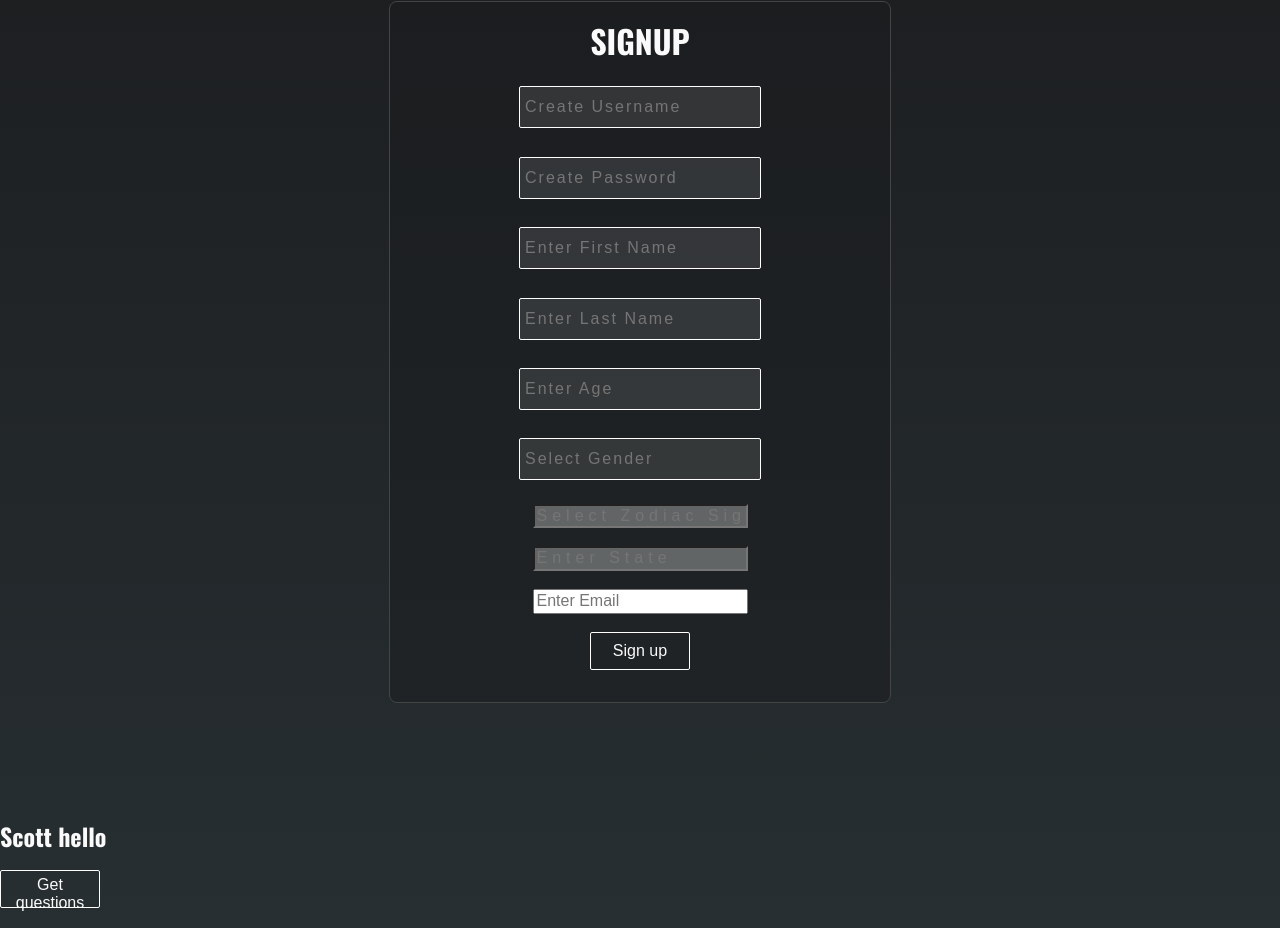
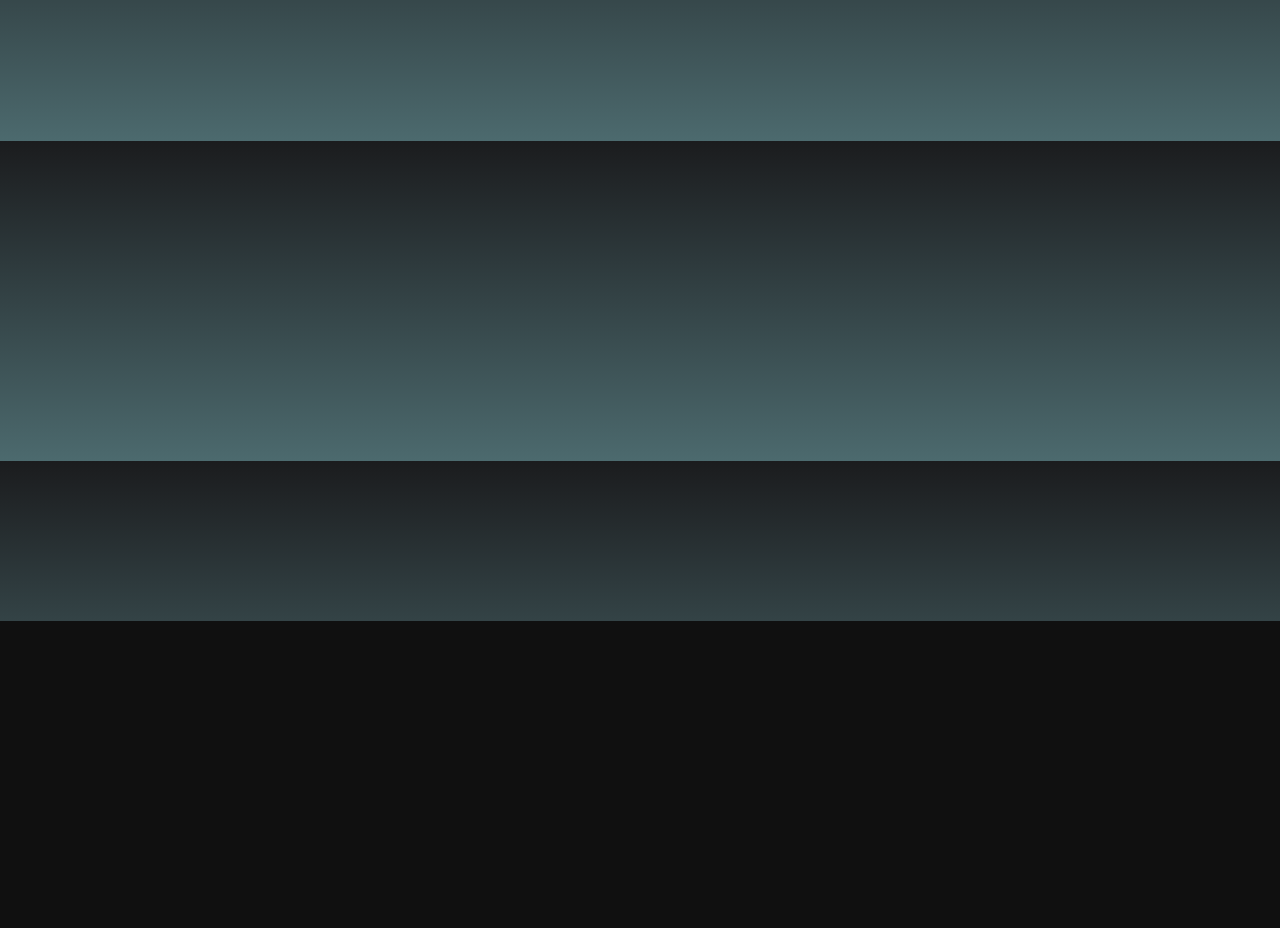
Before and after one commit to Zaidwerd/RobotRivalry, a React app: page /signup in a window 1280 px wide. Shown: the part 179-1107 px from the top of the page. After the commit the page ends 800 px from the top, so only its background shows below. Built offline with nearby package versions, Linux system fonts and the light colour scheme; the HTML template or start-up script is replaced by a standard one.

Commit message:
post in /signup

```diff
--- a/src/components/App/App.jsx
+++ b/src/components/App/App.jsx
@@ -22,15 +22,15 @@ class App extends Component {
     super();
 
     this.state = {
-      userFormUsername: '',
-      userFormPassword: '',
-      userFormFirstName: '',
-      userFormLastName: '',
-      userFormAge: '',
-      userFormGender: '',
-      userFormZodiac: '',
-      userFormState: '',
-      userFormEmail: '',
+      // userFormUsername: '',
+      // userFormPassword: '',
+      // userFormFirstName: '',
+      // userFormLastName: '',
+      // userFormAge: '',
+      // userFormGender: '',
+      // userFormZodiac: '',
+      // userFormState: '',
+      // userFormEmail: '',
       questions: [],
       categories:[],
       difficulty:[],
@@ -68,91 +68,93 @@ class App extends Component {
   //   });
   // }
 
-  updateFormUsername(e) {
-    this.setState({
-      userFormUsername: e.target.value,
-    });
-  }
+  // Scott's Sign Up
 
-  updateFormPassword(e) {
-    this.setState({
-      userFormPassword: e.target.value,
-    });
-  }
+  // updateFormUsername(e) {
+  //   this.setState({
+  //     userFormUsername: e.target.value,
+  //   });
+  // }
 
-  updateFormFirstName(e) {
-    this.setState({
-      userFormFirstName: e.target.value,
-    });
-  }
+  // updateFormPassword(e) {
+  //   this.setState({
+  //     userFormPassword: e.target.value,
+  //   });
+  // }
 
-  updateFormLastName(e) {
-    this.setState({
-      userFormLastName: e.target.value,
-    });
-  }
+  // updateFormFirstName(e) {
+  //   this.setState({
+  //     userFormFirstName: e.target.value,
+  //   });
+  // }
 
-  updateFormAge(e) {
-    this.setState({
-      userFormAge: e.target.value,
-    });
-  }
+  // updateFormLastName(e) {
+  //   this.setState({
+  //     userFormLastName: e.target.value,
+  //   });
+  // }
 
-  updateFormGender(e) {
-    this.setState({
-      userFormGender: e.target.value,
-    });
-  }
+  // updateFormAge(e) {
+  //   this.setState({
+  //     userFormAge: e.target.value,
+  //   });
+  // }
 
-  updateFormZodiac(e) {
-    this.setState({
-      userFormZodiac: e.target.value,
-    });
-  }
+  // updateFormGender(e) {
+  //   this.setState({
+  //     userFormGender: e.target.value,
+  //   });
+  // }
 
-  updateFormState(e) {
-    this.setState({
-      userFormState: e.target.value,
-    });
-  }
+  // updateFormZodiac(e) {
+  //   this.setState({
+  //     userFormZodiac: e.target.value,
+  //   });
+  // }
 
-  updateFormEmail(e) {
-    this.setState({
-      userFormEmail: e.target.value,
-    });
-  }
+  // updateFormState(e) {
+  //   this.setState({
+  //     userFormState: e.target.value,
+  //   });
+  // }
 
-  handleFormSubmit() {
-    fetch('/users', {
-      headers: {
-        'Content-type': 'application/json; charset=UTF-8',
-      },
-      method: 'POST',
-      body: JSON.stringify({
-        username: this.state.userFormUsername,
-        password: this.state.userFormPassword,
-        first_name: this.state.userFormFirstName,
-        last_name: this.state.userFormLastName,
-        age: this.state.userFormAge,
-        gender: this.state.userFormGender,
-        zodiac: this.state.userFormZodiac,
-        state: this.state.userFormState,
-        email: this.state.userFormEmail,
-      })
-    })
-    .then(this.setState({
-      userFormUsername: '',
-      userFormPassword: '',
-      userFormFirstName: '',
-      userFormLastName: '',
-      userFormAge: '',
-      userFormGender: '',
-      userFormZodiac: '',
-      userFormState: '',
-      userFormEmail: '',
-    }))
-    .catch(err => console.log(err));
-  }
+  // updateFormEmail(e) {
+  //   this.setState({
+  //     userFormEmail: e.target.value,
+  //   });
+  // }
+
+  // handleFormSubmit() {
+  //   fetch('/users', {
+  //     headers: {
+  //       'Content-type': 'application/json; charset=UTF-8',
+  //     },
+  //     method: 'POST',
+  //     body: JSON.stringify({
+  //       username: this.state.userFormUsername,
+  //       password: this.state.userFormPassword,
+  //       first_name: this.state.userFormFirstName,
+  //       last_name: this.state.userFormLastName,
+  //       age: this.state.userFormAge,
+  //       gender: this.state.userFormGender,
+  //       zodiac: this.state.userFormZodiac,
+  //       state: this.state.userFormState,
+  //       email: this.state.userFormEmail,
+  //     })
+  //   })
+  //   .then(this.setState({
+  //     userFormUsername: '',
+  //     userFormPassword: '',
+  //     userFormFirstName: '',
+  //     userFormLastName: '',
+  //     userFormAge: '',
+  //     userFormGender: '',
+  //     userFormZodiac: '',
+  //     userFormState: '',
+  //     userFormEmail: '',
+  //   }))
+  //   .catch(err => console.log(err));
+  // }
 
 
   // GAME LOGIC
@@ -260,6 +262,42 @@ class App extends Component {
     //   .catch(err => console.log(err));
     // }
 
+   // <SignUp
+   //        userFormUsername={this.state.userFormUsername}
+   //        userFormPassword={this.state.userFormPassword}
+   //        userFormFirstName={this.state.userFormFirstName}
+   //        userFormLastName={this.state.userFormLastName}
+   //        userFormAge={this.state.userFormAge}
+   //        userFormGender={this.state.userFormGender}
+   //        userFormZodiac={this.state.userFormZodiac}
+   //        userFormState={this.state.userFormState}
+   //        userFormEmail={this.state.userFormEmail}
+   //        updateFormUsername={event => this.updateFormUsername(event)}
+   //        updateFormPassword={event => this.updateFormPassword(event)}
+   //        updateFormFirstName={event => this.updateFormFirstName(event)}
+   //        updateFormLastName={event => this.updateFormLastName(event)}
+   //        updateFormAge={event => this.updateFormAge(event)}
+   //        updateFormGender={event => this.updateFormGender(event)}
+   //        updateFormZodiac={event => this.updateFormZodiac(event)}
+   //        updateFormState={event => this.updateFormState(event)}
+   //        updateFormEmail={event => this.updateFormEmail(event)}
+   //        handleFormSubmit={() => this.handleFormSubmit()}
+   //      />
+
+   //      <GameState
+   //        questions={this.state.questions}
+   //        getQuestions={event => this.getQuestions(event)}
+   //        getOneQuestion={event => this.getOneQuestion(event)}
+   //        question={this.state.currentQuestion}
+   //        answerA={this.state.answerA}
+   //        answerB={this.state.answerB}
+   //        answerC={this.state.answerC}
+   //        answerD={this.state.answerD}
+   //        nextQuestionA={event => this.nextQuestionA(event)}
+   //        nextQuestionB={event => this.nextQuestionB(event)}
+   //        nextQuestionC={event => this.nextQuestionC(event)}
+   //        nextQuestionD={event => this.nextQuestionD(event)}
+   //      />
 
 
 
@@ -268,43 +306,7 @@ class App extends Component {
       <div id="app-container">
 
         <h1>hey</h1>
-
-        <SignUp
-          userFormUsername={this.state.userFormUsername}
-          userFormPassword={this.state.userFormPassword}
-          userFormFirstName={this.state.userFormFirstName}
-          userFormLastName={this.state.userFormLastName}
-          userFormAge={this.state.userFormAge}
-          userFormGender={this.state.userFormGender}
-          userFormZodiac={this.state.userFormZodiac}
-          userFormState={this.state.userFormState}
-          userFormEmail={this.state.userFormEmail}
-          updateFormUsername={event => this.updateFormUsername(event)}
-          updateFormPassword={event => this.updateFormPassword(event)}
-          updateFormFirstName={event => this.updateFormFirstName(event)}
-          updateFormLastName={event => this.updateFormLastName(event)}
-          updateFormAge={event => this.updateFormAge(event)}
-          updateFormGender={event => this.updateFormGender(event)}
-          updateFormZodiac={event => this.updateFormZodiac(event)}
-          updateFormState={event => this.updateFormState(event)}
-          updateFormEmail={event => this.updateFormEmail(event)}
-          handleFormSubmit={() => this.handleFormSubmit()}
-        />
-
-        <GameState
-          questions={this.state.questions}
-          getQuestions={event => this.getQuestions(event)}
-          getOneQuestion={event => this.getOneQuestion(event)}
-          question={this.state.currentQuestion}
-          answerA={this.state.answerA}
-          answerB={this.state.answerB}
-          answerC={this.state.answerC}
-          answerD={this.state.answerD}
-          nextQuestionA={event => this.nextQuestionA(event)}
-          nextQuestionB={event => this.nextQuestionB(event)}
-          nextQuestionC={event => this.nextQuestionC(event)}
-          nextQuestionD={event => this.nextQuestionD(event)}
-        />
+        {this.props.children}
       </div>
     );
   }
--- a/src/components/App/SignUp/SignUp.css
+++ b/src/components/App/SignUp/SignUp.css
@@ -10,7 +10,6 @@ body {
 
 
 #container {
-
 }
 
 .formBox {
--- a/src/components/App/SignUp/SignUp.jsx
+++ b/src/components/App/SignUp/SignUp.jsx
@@ -1,7 +1,111 @@
 import React, { Component } from 'react';
-import style from './SignUp.css';
+// import style from './SignUp.css';
 
 export default class Signup extends Component {
+
+    constructor(state) {
+    super();
+
+    this.state = {
+      userFormUsername: '',
+      userFormPassword: '',
+      userFormFirstName: '',
+      userFormLastName: '',
+      userFormAge: '',
+      userFormGender: '',
+      userFormZodiac: '',
+      userFormState: '',
+      userFormEmail: '',
+    };
+
+    // this.addUser = this.addUser.bind(this);
+  }
+
+  updateFormUsername(e) {
+    this.setState({
+      userFormUsername: e.target.value,
+    });
+  }
+
+  updateFormPassword(e) {
+    this.setState({
+      userFormPassword: e.target.value,
+    });
+  }
+
+  updateFormFirstName(e) {
+    this.setState({
+      userFormFirstName: e.target.value,
+    });
+  }
+
+  updateFormLastName(e) {
+    this.setState({
+      userFormLastName: e.target.value,
+    });
+  }
+
+  updateFormAge(e) {
+    this.setState({
+      userFormAge: e.target.value,
+    });
+  }
+
+  updateFormGender(e) {
+    this.setState({
+      userFormGender: e.target.value,
+    });
+  }
+
+  updateFormZodiac(e) {
+    this.setState({
+      userFormZodiac: e.target.value,
+    });
+  }
+
+  updateFormState(e) {
+    this.setState({
+      userFormState: e.target.value,
+    });
+  }
+
+  updateFormEmail(e) {
+    this.setState({
+      userFormEmail: e.target.value,
+    });
+  }
+
+  handleFormSubmit() {
+    fetch('/users', {
+      headers: {
+        'Content-type': 'application/json; charset=UTF-8',
+      },
+      method: 'POST',
+      body: JSON.stringify({
+        username: this.state.userFormUsername,
+        password: this.state.userFormPassword,
+        first_name: this.state.userFormFirstName,
+        last_name: this.state.userFormLastName,
+        age: this.state.userFormAge,
+        gender: this.state.userFormGender,
+        zodiac: this.state.userFormZodiac,
+        state: this.state.userFormState,
+        email: this.state.userFormEmail,
+      })
+    })
+    .then(this.setState({
+      userFormUsername: '',
+      userFormPassword: '',
+      userFormFirstName: '',
+      userFormLastName: '',
+      userFormAge: '',
+      userFormGender: '',
+      userFormZodiac: '',
+      userFormState: '',
+      userFormEmail: '',
+    }))
+    .catch(err => console.log(err));
+  }
 
   // const handleSubmit = (event) => {
   //   event.preventDefault();
@@ -24,7 +128,7 @@ export default class Signup extends Component {
           type="text"
           placeholder="Create Username"
           value={this.props.userFormUsername}
-          onChange={this.props.updateFormUsername}
+          onChange={event => this.updateFormUsername(event)}
         />
         <br/>
         <input
@@ -32,7 +136,7 @@ export default class Signup extends Component {
           type="text"
           placeholder="Create Password"
           value={this.props.userFormPassword}
-          onChange={this.props.updateFormPassword}
+          onChange={event => this.updateFormPassword(event)}
         />
         <br/>
         <input
@@ -40,7 +144,7 @@ export default class Signup extends Component {
           type="text"
           placeholder="Enter First Name"
           value={this.props.userFormFirstName}
-          onChange={this.props.updateFormFirstName}
+          onChange={event => this.updateFormFirstName(event)}
         />
         <br/>
         <input
@@ -48,7 +152,7 @@ export default class Signup extends Component {
           type="text"
           placeholder="Enter Last Name"
           value={this.props.userFormLastName}
-          onChange={this.props.updateFormLastName}
+          onChange={event => this.updateFormLastName(event)}
         />
         <br/>
         <input
@@ -56,7 +160,7 @@ export default class Signup extends Component {
           type="text"
           placeholder="Enter Age"
           value={this.props.userFormAge}
-          onChange={this.props.updateFormAge}
+          onChange={event => this.updateFormAge(event)}
         />
         <br/>
         <input
@@ -64,7 +168,7 @@ export default class Signup extends Component {
           type="text"
           placeholder="Select Gender"
           value={this.props.userFormGender}
-          onChange={this.props.updateFormGender}
+          onChange={event => this.updateFormGender(event)}
         />
         <br/>
         <input
@@ -72,7 +176,7 @@ export default class Signup extends Component {
           type="text"
           placeholder="Select Zodiac Sign"
           value={this.props.userFormZodiac}
-          onChange={this.props.updateFormZodiac}
+          onChange={event => this.updateFormZodiac(event)}
         />
         <br/>
         <input
@@ -80,7 +184,7 @@ export default class Signup extends Component {
           type="text"
           placeholder="Enter State"
           value={this.props.userFormState}
-          onChange={this.props.updateFormState}
+          onChange={event => this.updateFormState(event)}
         />
         <br/>
         <input
@@ -88,10 +192,10 @@ export default class Signup extends Component {
           type="text"
           placeholder="Enter Email"
           value={this.props.userFormEmail}
-          onChange={this.props.updateFormEmail}
+          onChange={event => this.updateFormEmail(event)}
         />
         <br/>
-        <button onClick={this.props.handleFormSubmit}> Sign up </button>
+        <a href="./#/login"><button onClick={() => this.handleFormSubmit()}> Sign up </button></a>
 
       </div>
       </div>
--- a/src/index.js
+++ b/src/index.js
@@ -14,7 +14,7 @@ import Question from './components/App/Game/Question/Question.jsx';
 // mount our App at #container
 ReactDOM.render((
   <Router history={hashHistory}>
-    <Route path="/" component={App}/>
+    <Route path="/" component={App}>
       <Route path="/login" component={LogIn}/>
       <Route path="/signup" component={SignUp}/>
       <Route path="/startpage" component={StartPage}/>
@@ -23,6 +23,7 @@ ReactDOM.render((
       <Route path="/gamestate" component={GameState}/>
       <Route path="/levels" component={Levels}/>
       <Route path="/question" component={Question}/>
+    </Route>
   </Router>
 ), document.querySelector('#root-container'))
 
```
Lines whose indentation alone changed are shown as unchanged.
